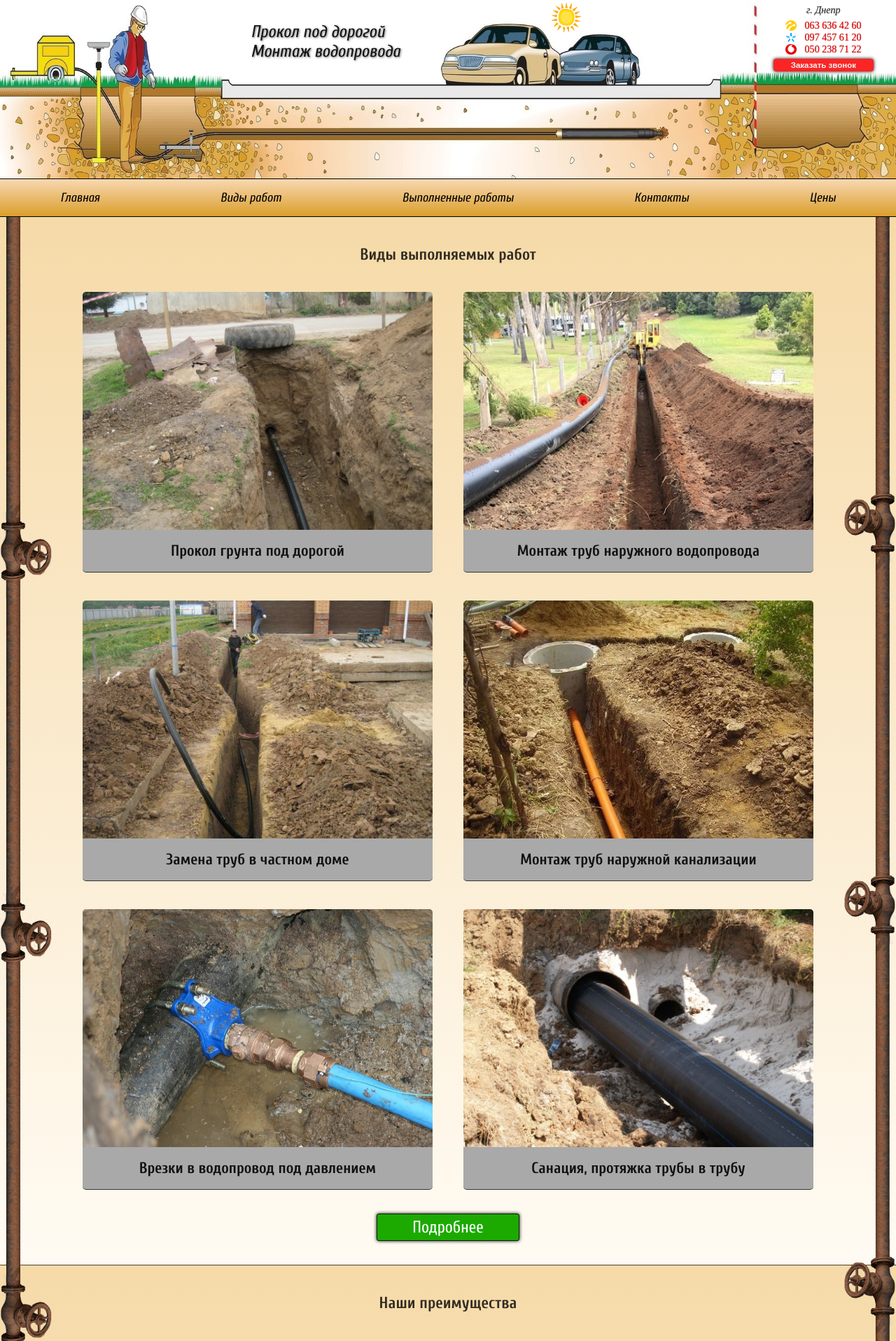
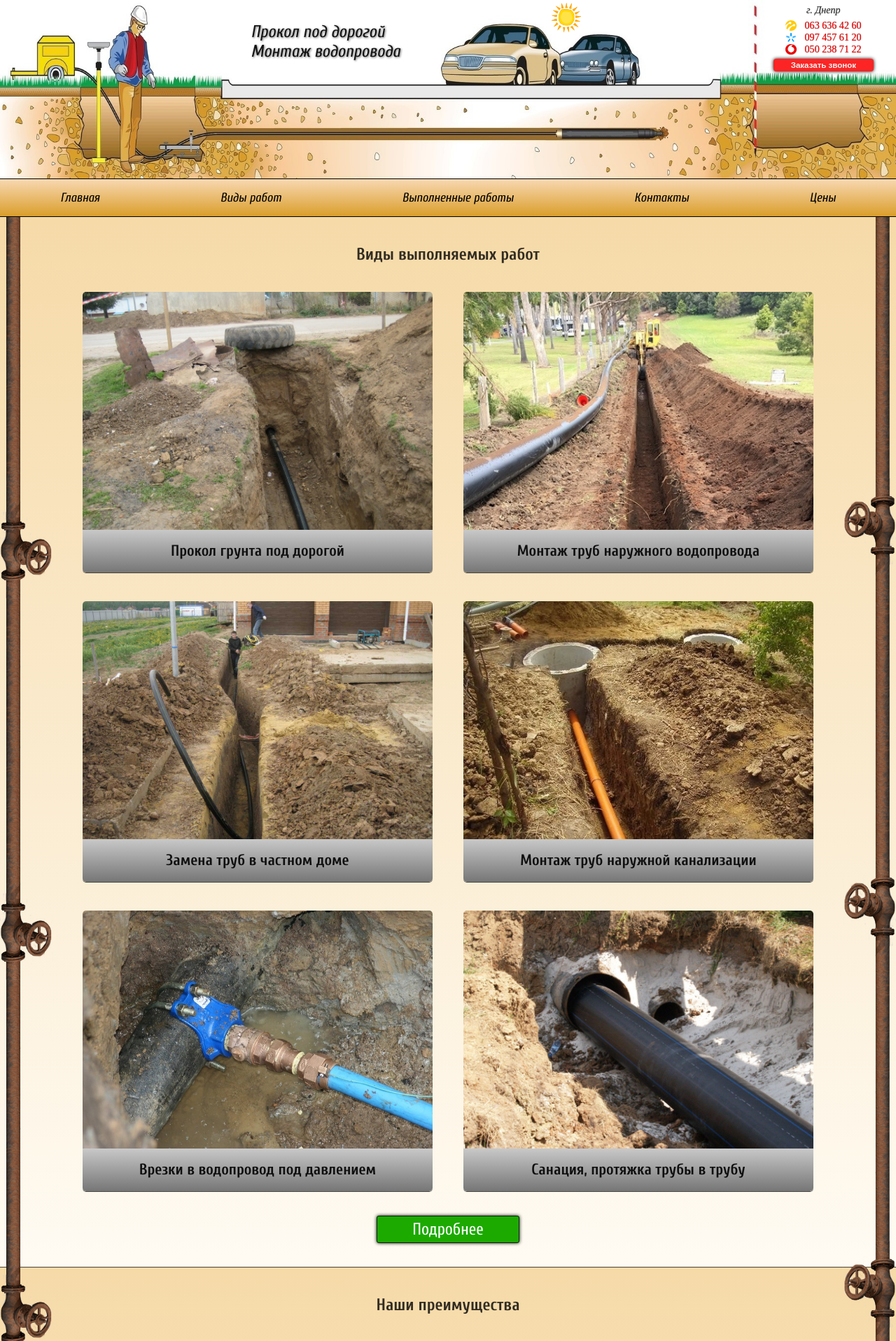
Before and after one commit to kharchenko-nikolay/prokol.ua, a PHP site: page / in a window 1280 px wide. Shown: the top 1916 px of the page at 70% size. Run offline with PHP 8.4, Linux system fonts and the light colour scheme.

Commit message:
update css

```diff
--- a/index.php
+++ b/index.php
@@ -11,43 +11,42 @@
                     <img src="public/images/photos-of-works/prokol.jpg"
                          alt="Прокол грунта под дорогой, прокол под землей"
                          title="Прокол под дорогой для протяжки труб">
-                    <h3>Прокол грунта под дорогой</h3>
+                    <div><h3>Прокол грунта под дорогой</h3></div>
                 </div>
                 <div class="wrapper-type-work">
                     <img src="public/images/photos-of-works/montag-vodoprovoda.jpg"
                          alt="Монтаж труб водопровода наружных сетей"
                          title="Монтаж водопровода">
-                    <h3>Монтаж труб наружного водопровода</h3>
+                    <div><h3>Монтаж труб наружного водопровода</h3></div>
                 </div>
                 <div class="wrapper-type-work">
                     <img src="public/images/photos-of-works/vodoprovod-v-dome.jpg"
                          alt="Замена труб в частном доме и подвалах многоэтажек"
                          title="Замена старых труб на новые">
-                    <h3>Замена труб в частном доме</h3>
+                    <div><h3>Замена труб в частном доме</h3></div>
                 </div>
                 <div class="wrapper-type-work">
                     <img src="public/images/photos-of-works/kanalizaciya.jpg"
                          alt="Монтаж труб наружной канализации"
                          title="Монтаж канализации">
-                    <h3>Монтаж труб наружной канализации</h3>
+                    <div><h3>Монтаж труб наружной канализации</h3></div>
                 </div>
                 <div class="wrapper-type-work">
                     <img src="public/images/photos-of-works/vrezka.jpg"
                          alt="Врезка в водопроводную трубу под давлением"
                          title="Врезка в водопровод">
-                    <h3>Врезки в водопровод под давлением</h3>
+                    <div><h3>Врезки в водопровод под давлением</h3></div>
                 </div>
                 <div class="wrapper-type-work">
                     <img src="public/images/photos-of-works/sanaciya.jpg"
                          alt="Санация трубопроводов, протяжка трубы в трубу"
                          title="Протяжка трубы в трубу">
-                    <h3>Санация, протяжка трубы в трубу</h3>
+                    <div><h3>Санация, протяжка трубы в трубу</h3></div>
                 </div>
             </div>
             <a href="" class="detail">Подробнее</a>
         </div>
     </section>
-    <div class="separator"></div>
     <section>
         <div class="container-center">
             <h2>Наши преимущества</h2>
@@ -93,7 +92,6 @@
             </div>
         </div>
     </section>
-    <div class="separator"></div>
     <section style="border: none">
         <div class="container-center">
             <h2>Выполненные работы</h2>
@@ -110,7 +108,6 @@
             <a href="" class="detail">Посмотреть больше работ</a>
         </div>
     </section>
-    <div class="separator" style="background-color: #fefaf2"></div>
 </main>
 
 <?php require_once 'public/include/footer.php'; ?>
--- a/public/css/style.css
+++ b/public/css/style.css
@@ -220,8 +220,6 @@ ul.menu{
 
 div.wrapper-type-work{
     width: 500px;
-    height: 400px;
-    background-color: darkgrey;
     margin-bottom: 40px;
     border-radius: 5px;
     border-bottom: 1px solid rgba(0,0,0,0.7);
@@ -232,11 +230,21 @@ div.wrapper-type-work{
     height: 85%;
     object-fit: cover;
     border-radius: 5px 5px 0 0;
+    vertical-align: top;
 }
 
-.wrapper-type-work > h3{
+.wrapper-type-work > div{
+    height: 15%;
+    display: flex;
+    align-items: center;
+    justify-content: center;
+    border-radius: 0 0 5px 5px;
+    /*background: linear-gradient(#c8c8c8 ,#898989);*/
+    background: linear-gradient(#c8c8c8 ,#767676);
+}
+
+.wrapper-type-work > div > h3{
     margin: 0;
-    padding: 13px 10px;
     font-size: 22px;
     font-family: "Cuprum", sans-serif;
     color: rgba(0,0,0,0.9);
@@ -346,14 +354,26 @@ div#numbers{
     width: 20px;
 }
 
+/* Для экранов <= 820 пикселей */
 @media screen and (max-width: 820px){
 
-    .wrapper-type-work > h3{
+    .wrapper-type-work > div > h3{
         font-size: 18px;
-        padding: 15px 10px;
     }
 
     footer > address, footer > span{
         display: none;
     }
+
+    .arrow-right + a{
+        font-size: 20px;
+        padding: 5px 15px;
+    }
 }
+
+/* Для экранов <= 1300 пикселей */
+@media screen and (max-width: 1300px){
+    .container-center > h2{
+        font-size: 24px;
+    }
+}
```
